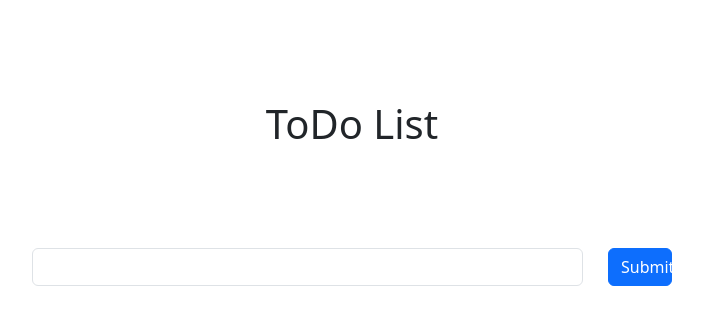
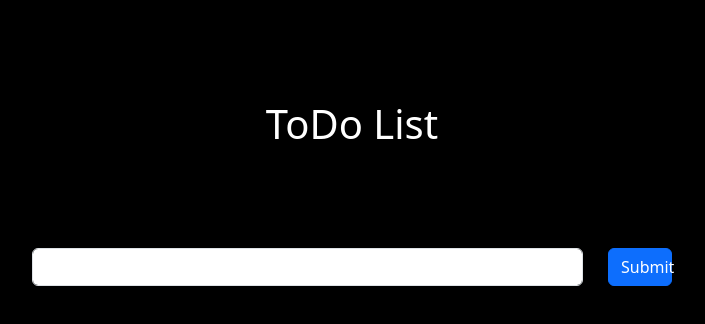
Before and after one commit to Reshan123/ToDoList, a React (Vite) app: page / in a window 1280 px wide. Shown: the top 324 px of the page, without its empty margins (288-993 px from the left). Built offline with nearby package versions, Linux system fonts and the light colour scheme.

Commit message:
added localstorage function to save the task after refresh

```diff
--- a/index.css
+++ b/index.css
@@ -1,4 +1,15 @@
+html{
+    background-color: black;
+    color: white;
+}
+#root{
+    background-color: black;
+    color: white;
+}
+
 #root > *{
+    background-color: black;
+    color: white;
     margin: auto;
     margin-top: 100px;
     width: 50%;
--- a/src/App.tsx
+++ b/src/App.tsx
@@ -1,15 +1,27 @@
-import { useEffect, useRef, useState } from "react";
+import { useEffect, useRef } from "react";
 import '../index.css';
 
 function App() {
-
-  let [tasks,setTasks]:any = useState([]);
+  let tasks = [""];
   const input:any = useRef("");
 
+  if (localStorage.length != 0){
+    for (let x = 0;x<=localStorage.length;x++){
+      if (localStorage.key(x) != "" && localStorage.key(x) != null){
+        tasks.push(localStorage.key(x));
+      }
+      console.log(x);
+    }
+    console.log(tasks);
+  }
 
   function handleSubmit(e:any) {
     e.preventDefault();
-    setTasks((currentTasks:any) => {return [...currentTasks,input.current.value]});
+    tasks.push(input.current.value);
+
+    tasks.forEach(element => {
+      localStorage.setItem(element,element);
+    })
   }
 
   useEffect(()=>{
@@ -17,7 +29,6 @@ function App() {
   },[tasks]);
 
   function onClickDelete(dItem:any) {
-    setTasks(tasks.filter((item:any) => item != dItem));
     alert("Task Deleted!!!");
   }
 
@@ -31,12 +42,10 @@ function App() {
         <button type="submit" className="btn btn-primary">Submit</button>
       </form>
 
+      <ul className="list-group list-group-flush">
+        {}
+      </ul>
 
-      <ul className="list-group list-group-flush">
-        {tasks.map((item:any) => {
-          return (<><li key={item} className="list-group-item list-group-item-primary" >{item}</li> <button className="btn btn-danger" onClick={()=>{onClickDelete(item)}}>Delete</button></>);
-        })}
-      </ul>
     </>
   );
 }
```
